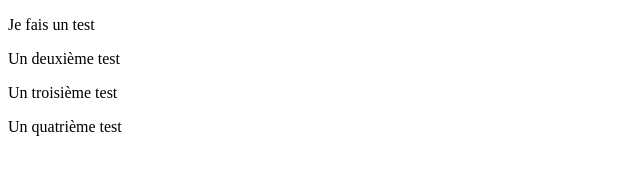
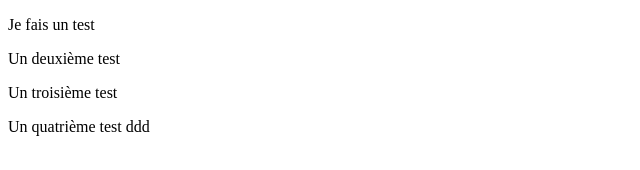
Before and after one commit to missaoui/Tutorial_1, a plain HTML site: page index.html in a window 1280 px wide. Shown: the full height of the page, 0-640 px from the left. Drawn offline with Linux system fonts and the light colour scheme.

Commit message:
Home page

```diff
--- a/index.html
+++ b/index.html
@@ -8,6 +8,6 @@
 <p>Je fais un test</p>
 <p>Un deuxième test</p>
 <p>Un troisième test</p>
-<p>Un quatrième test</p>
+<p>Un quatrième test ddd</p>
 </body>
 </html>
```
